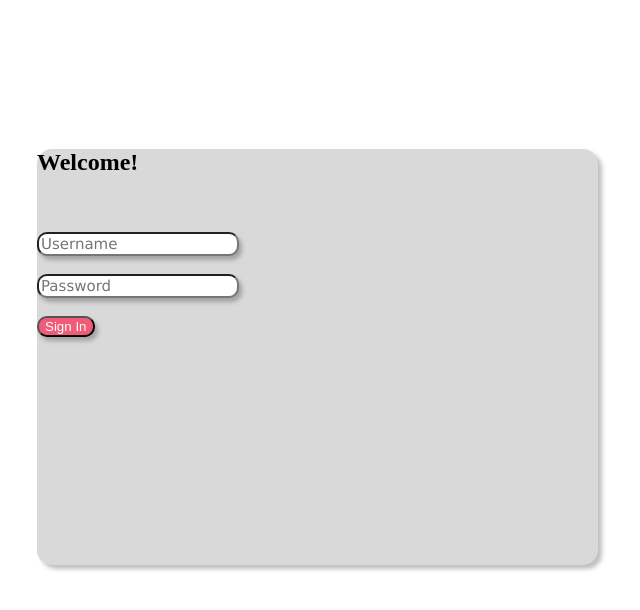
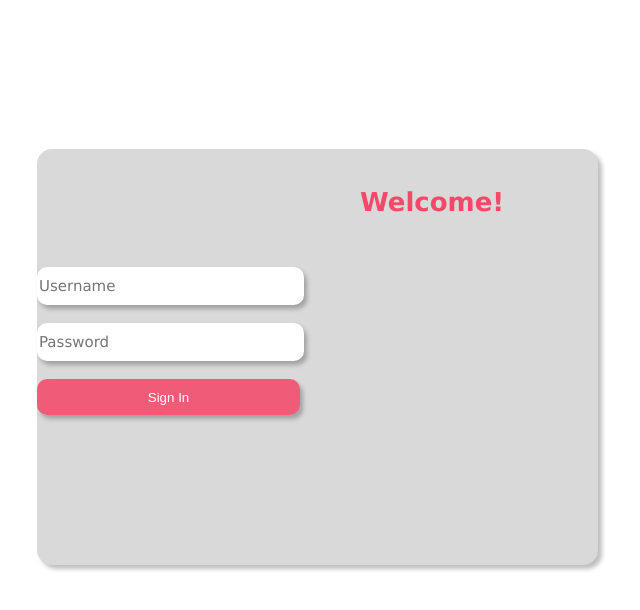
Before and after one commit to Ishadi-Piyumika/Testgithub, a plain HTML site: page Index.html in a window 1280 px wide. Shown: the whole page, without its empty margins (421-1061 px from the left). Drawn offline with Linux system fonts and the light colour scheme.

Commit message:
do style heading and aligned

```diff
--- a/Style.css
+++ b/Style.css
@@ -1,5 +1,6 @@
 .txt{
     border-radius: 10px;
+    border: none;
     background: #FFF;
     box-shadow: 3px 4px 4px 0px rgba(0, 0, 0, 0.25);
     color: #E6E2E2;
@@ -8,13 +9,20 @@
     font-weight: 500;
     line-height: 14.5px;
     font-style: normal;
+    width: 263px;
+    height: 36px;
+    flex-shrink: 0;
 }
 
 .button{
     border-radius: 10px;
+    border: none;
     background: rgba(245, 71, 104, 0.85);
     box-shadow: 3px 4px 4px 0px rgba(0, 0, 0, 0.25);
     color: white;
+    width: 263px;
+    height: 36px;
+    flex-shrink: 0;
 }
 
 #login-form{
@@ -27,3 +35,15 @@
     background: #D9D9D9;
     box-shadow: 4px 4px 4px 0px rgba(0, 0, 0, 0.25);
 }
+
+#welcome{
+    padding-top: 46px;
+    padding-left: 323px;
+    padding-right: 94px;
+    color:#F54768;
+    font-family: Verdana;
+    font-size: 26px;
+    font-style: normal;
+    font-weight: 700;
+    line-height: 14.5px;
+}
```
